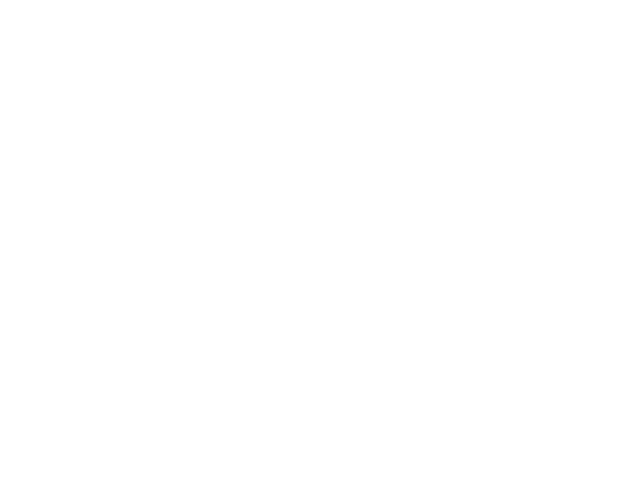
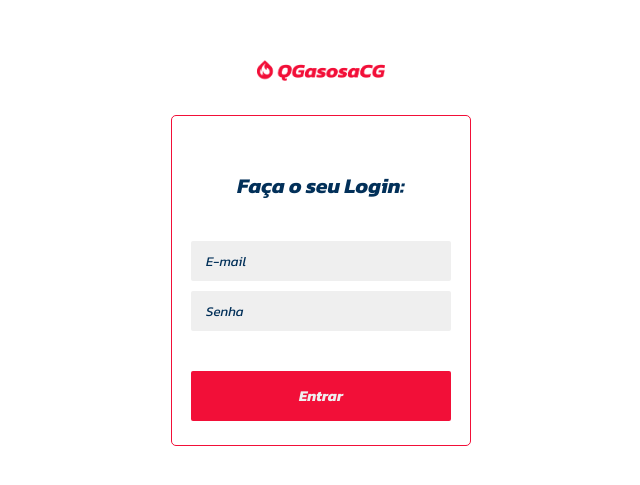
Before and after one commit to QGasosaCG/frontend-web, a React (Create React App) app: page /login in a window 1280 px wide. Before the commit this address had no page. Shown: the part 149-634 px from the top of the page, without its empty margins (319-959 px from the left). Built offline with nearby package versions, Linux system fonts and the light colour scheme.

Commit message:
feat: tela de login

```diff
--- /dev/null
+++ b/src/Pages/Login/index.js
@@ -0,0 +1,48 @@
+import React, { useState } from "react";
+import * as S from "./style";
+import id from "../../Assets/id.png";
+
+function Login() {
+  const [email, setEmail] = useState("");
+  const [password, setPassword] = useState("");
+  const HandleSubmit = (e) => {
+    e.preventDefault();
+    console.log("submit", { email, password });
+  };
+
+  return (
+    <S.Container id="container">
+      <S.Logo src={id} alt="logo" className="logo" />
+      <S.Login id="login">
+        <S.Title className="title">Faça o seu Login:</S.Title>
+        <form className="form" onSubmit={HandleSubmit}>
+          <div className="field">
+            <S.Input
+              placeholder="E-mail"
+              type="email"
+              name="email"
+              id="email"
+              value={email}
+              onChange={(e) => setEmail(e.target.value)}
+            />
+          </div>
+          <div className="field">
+            <S.Input
+              placeholder="Senha"
+              type="password"
+              name="passowrd"
+              id="password"
+              value={password}
+              onChange={(e) => setPassword(e.target.value)}
+            />
+          </div>
+          <S.Button type="submit" className="actions">
+            Entrar
+          </S.Button>
+        </form>
+      </S.Login>
+    </S.Container>
+  );
+}
+
+export default Login;
--- /dev/null
+++ b/src/Pages/Login/style.js
@@ -0,0 +1,84 @@
+import styled from "styled-components";
+
+export const Container = styled.div`
+  display: flex;
+  flex-direction: column;
+  align-items: center;
+  justify-content: center;
+  min-height: 100vh;
+`;
+
+export const Login = styled.div`
+  display: flex;
+  flex-direction: column;
+  align-items: center;
+  justify-content: center;
+  border-style: solid;
+  border-width: 1px;
+  border-radius: 5px;
+  color: #f20f38;
+  padding: 40px 20px;
+  width: 300px;
+  height: 331px;
+`;
+
+export const Input = styled.input`
+  padding: 0px 15px;
+  gap: 10px;
+  width: 260px;
+  height: 40px;
+  border-width: 0px;
+  border-radius: 2px;
+  background: #efefef;
+  margin: 10px 20px 0px 20px;
+
+  ::placeholder {
+    font-family: Kanit;
+    font-style: italic;
+    color: #023059;
+  }
+
+  :focus {
+    outline-color: #f20f38;
+  }
+`;
+
+export const Button = styled.button`
+  display: flex;
+  flex-direction: row;
+  justify-content: center;
+  align-items: center;
+  padding: 0px 15px;
+  width: 260px;
+  height: 50px;
+  border: none;
+  border-radius: 2px;
+  background: #f20f38;
+  cursor: pointer;
+  font-family: "Kanit";
+  font-style: italic;
+  font-weight: 700;
+  font-size: 15px;
+  line-height: 22px;
+  color: #efefef;
+  margin: 40px 20px 0px 20px;
+`;
+
+export const Title = styled.h1`
+  font-family: "Kanit", sans-serif;
+  font-style: italic;
+  font-weight: 700;
+  font-size: 21px;
+  line-height: 31px;
+  color: #023059;
+  margin: 30px; ;
+`;
+
+export const Logo = styled.img`
+  display: flex;
+  align-content: center;
+  justify-content: center;
+  margin-bottom: 30px;
+  min-width: 10%;
+  max-width: 10%;
+`;
--- a/src/Routes/Routes.js
+++ b/src/Routes/Routes.js
@@ -2,12 +2,14 @@ import React from "react";
 import { BrowserRouter, Route, Routes } from "react-router-dom";
 
 import Usuario from "../Pages/Usuario/index.js";
+import Login from "../Pages/Login/index.js";
 
 const Rotas = () => {
   return (
     <BrowserRouter>
       <Routes>
         <Route path="/user" caseSensitive={false} element={<Usuario />} />
+        <Route path="/login" caseSensitive={false} element={<Login />} />
       </Routes>
     </BrowserRouter>
   );
```
